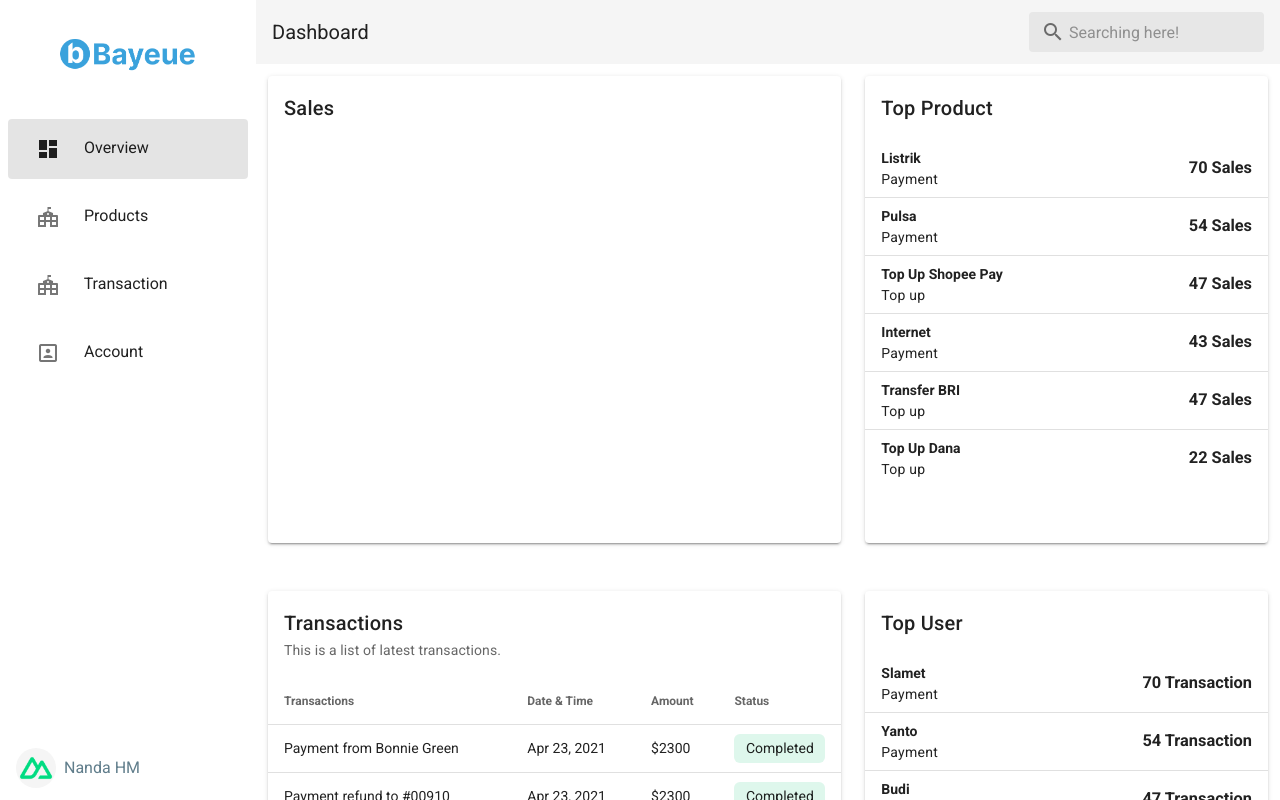
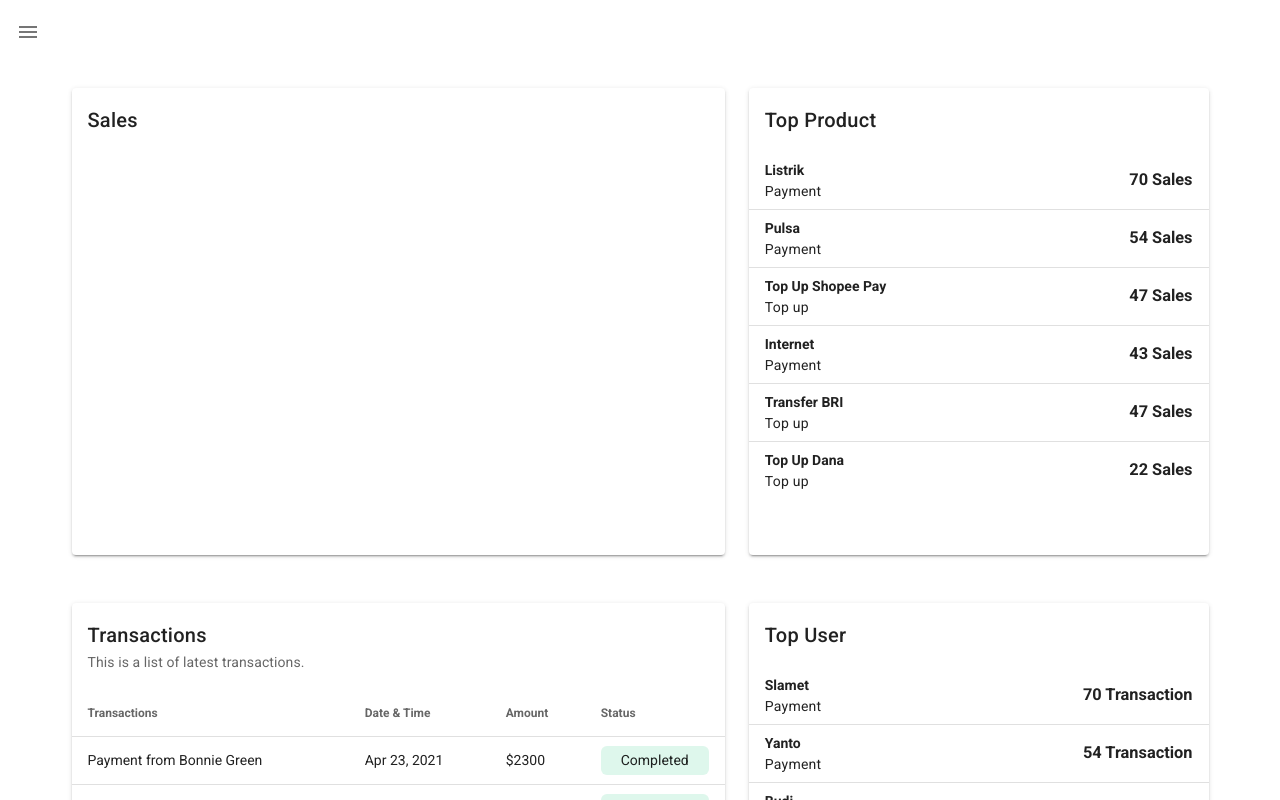
Before and after one commit to gozzafadillah/front-end, a Nuxt app: page / in a window 1280 px wide. Shown: the top 800 px of the page. Built offline with nearby package versions, Linux system fonts and the light colour scheme.

Commit message:
feat: added drawer button

```diff
--- a/layouts/default.vue
+++ b/layouts/default.vue
@@ -1,6 +1,6 @@
 <template>
-  <v-app dark>
-    <v-navigation-drawer app permanent floating>
+  <v-app>
+    <v-navigation-drawer v-model="drawer" fixed app>
       <v-layout column justify-center justify-space-between fill-height>
         <div>
           <v-list-item>
@@ -20,6 +20,7 @@
                 :to="`/${item.link}`"
                 :title="item.title"
                 nuxt
+                router
                 justify-center
               >
                 <v-list-item-content>
@@ -76,26 +77,14 @@
       </v-layout>
     </v-navigation-drawer>
 
-    <v-app-bar flat app fixed>
-      <v-toolbar-title>Dashboard</v-toolbar-title>
-      <v-spacer></v-spacer>
-      <div>
-        <v-text-field
-          name="search"
-          placeholder="Searching here!"
-          filled
-          small
-          solo-inverted
-          hide-details
-          flat
-          dense
-          prepend-inner-icon="mdi-magnify"
-        />
-      </div>
+    <v-app-bar flat app fixed color="#fff">
+      <v-app-bar-nav-icon @click.stop="drawer = !drawer" />
     </v-app-bar>
 
     <v-main>
-      <Nuxt />
+      <v-container>
+        <Nuxt />
+      </v-container>
     </v-main>
   </v-app>
 </template>
@@ -105,6 +94,9 @@ export default {
   name: 'DefaultLayout',
   data() {
     return {
+      clipped: false,
+      drawer: false,
+      fixed: false,
       user: {
         name: 'Nanda HM',
         avatar: 'icon.png',
```
